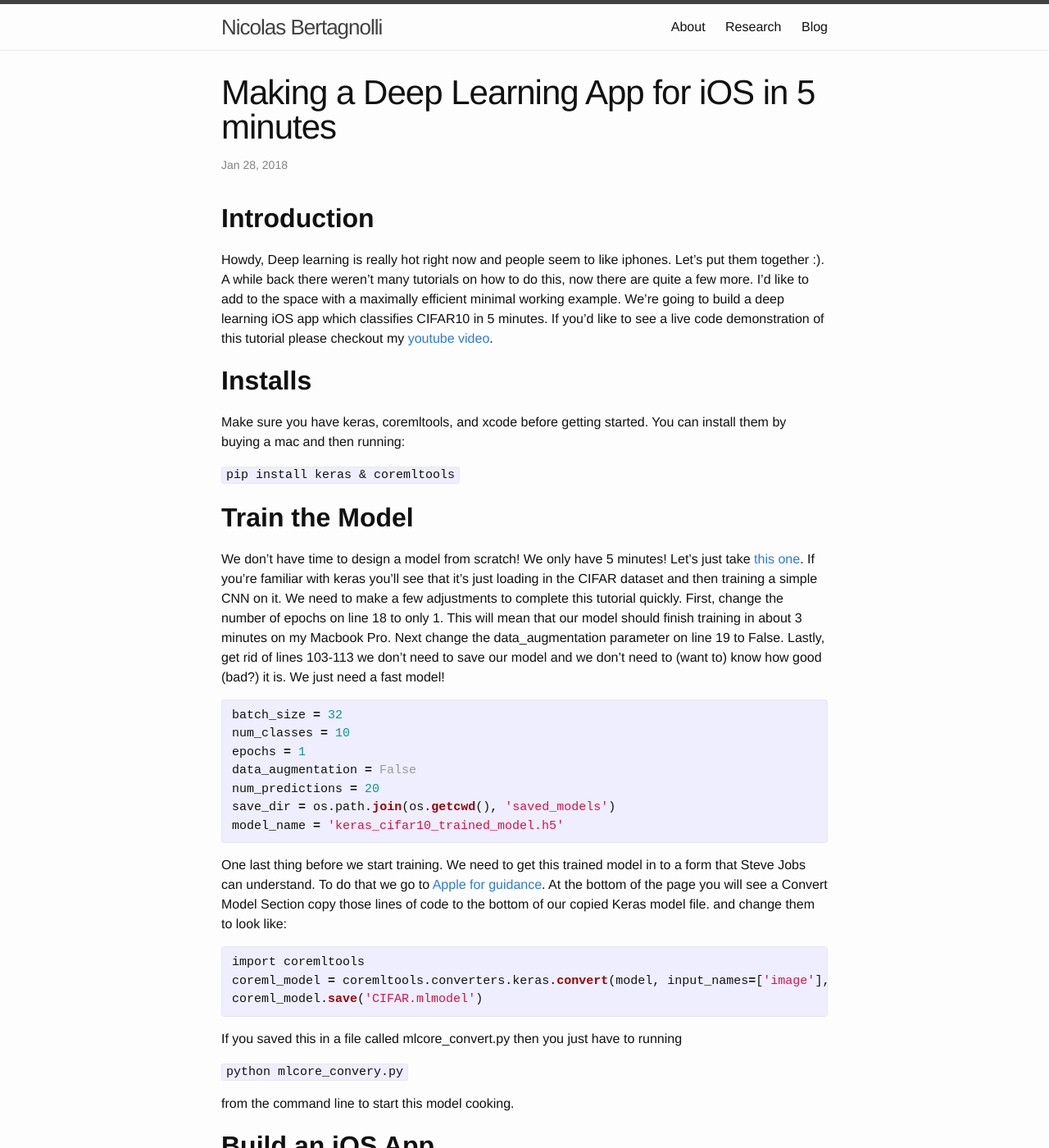
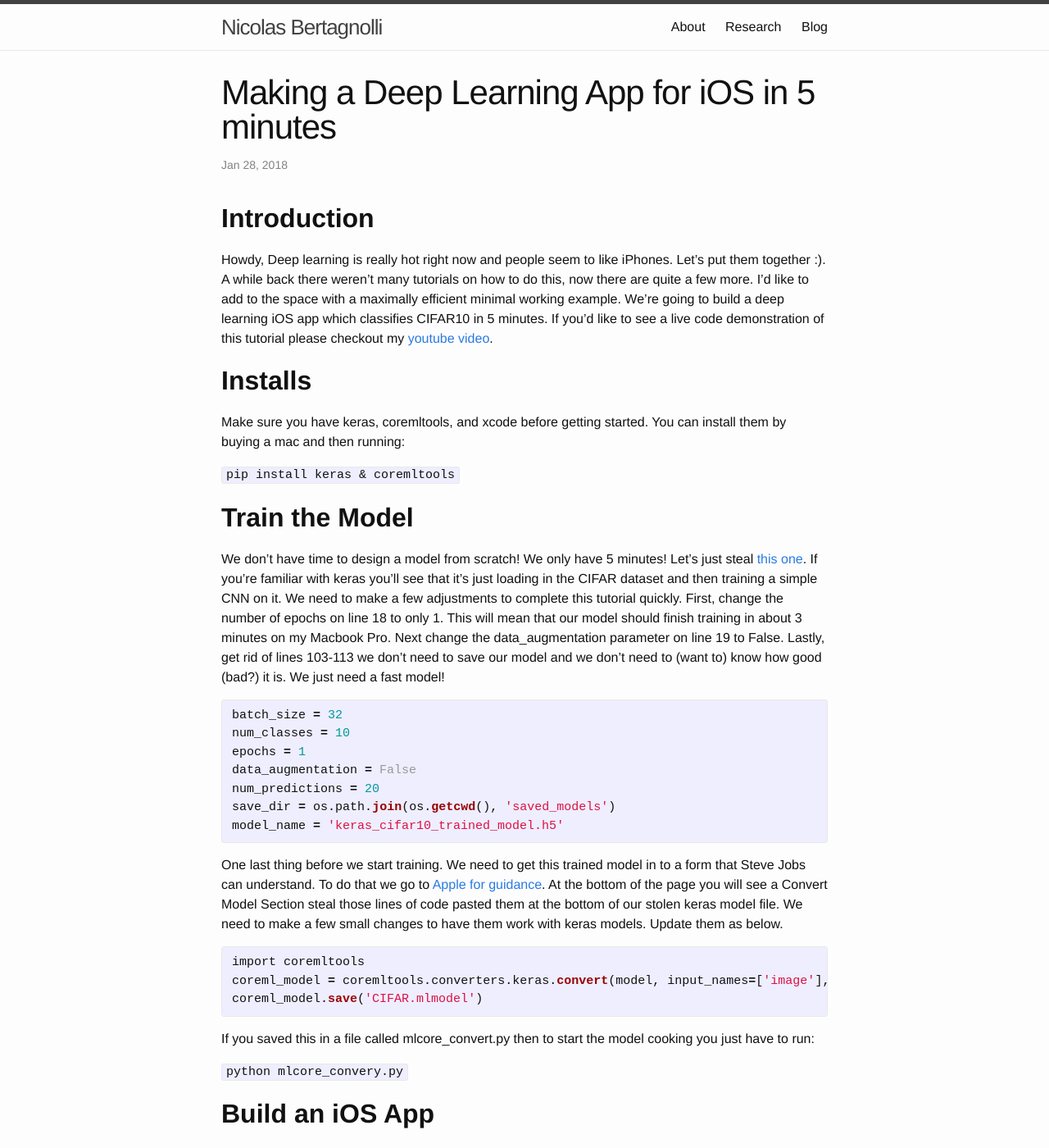
Before and after one commit to nbertagnolli/nbertagnolli.github.io, a Jekyll site: the page built from _posts/2018-01-28-5-minute-deep-learning-ios-app.md, in a window 1280 px wide and 1400 px high. Shown: the whole window at 82% size. Built offline with Jekyll 4.4.1, drawn with Linux system fonts in a browser that asks for light colours; some of the changed text lies outside the part shown.

Commit message:
Fixed some typos

```diff
--- a/_posts/2018-01-28-5-minute-deep-learning-ios-app.md
+++ b/_posts/2018-01-28-5-minute-deep-learning-ios-app.md
@@ -11,7 +11,7 @@
 </head>
 
 ## **Introduction**
-Howdy, Deep learning is really hot right now and people seem to like iphones.
+Howdy, Deep learning is really hot right now and people seem to like iPhones.
 Let's put them together :).  A while back there weren't many tutorials on how
 to do this, now there are quite a few more.  I'd like to add to the space with
 a maximally efficient minimal working example.  We're going to build a deep learning
@@ -27,7 +27,7 @@
 
 ## **Train the Model**
 We don't have time to design a model from scratch!  We only have 5 minutes!  Let's
-just take <a href="https://github.com/keras-team/keras/blob/master/examples/cifar10_cnn.py">this one</a>.
+just steal <a href="https://github.com/keras-team/keras/blob/master/examples/cifar10_cnn.py">this one</a>.
 If you're familiar with keras you'll see that it's just loading in the CIFAR dataset
 and then training a simple CNN on it.  We need to make a few adjustments to complete
 this tutorial quickly.  First, change the number of epochs on line 18 to only 1.
@@ -48,8 +48,9 @@
 
 One last thing before we start training.  We need to get this trained model in to
 a form that Steve Jobs can understand.  To do that we go to <a href="https://developer.apple.com/documentation/coreml/converting_trained_models_to_core_ml">Apple for guidance</a>.
-At the bottom of the page you will see a Convert Model Section copy those lines of
-code to the bottom of our copied Keras model file. and change them to look like:
+At the bottom of the page you will see a Convert Model Section steal those lines of
+code pasted them at the bottom of our stolen keras model file.  We need to make a few small
+changes to have them work with keras models.  Update them as below.
 
 {% highlight python %}
 import coremltools
@@ -57,11 +58,10 @@
 coreml_model.save('CIFAR.mlmodel')
 {% endhighlight %}
 
-If you saved this in a file called mlcore_convert.py then you just have to running
+If you saved this in a file called mlcore_convert.py then to start the model cooking
+you just have to run:
 
 `python mlcore_convery.py`
-
-from the command line to start this model cooking.
 
 ## **Build an iOS App**
 While our model is simmering let's build an iOS app for classifiying images.  I
@@ -77,7 +77,7 @@
 fancy new Xcode project and we're done with our App!
 
 (Note sometimes Apple likes to change the name of their links for no reason so if
-    the above wget command doesn't work you can also download this xcode project
+    the above wget command doesn't work you can also download this Xcode project
     <a href="https://developer.apple.com/documentation/vision/classifying_images_with_vision_and_core_ml">here</a>)
 
 ## **Fix the Broken Stuff**
@@ -90,13 +90,13 @@
 2. The picture size used in CIFAR is different than that taken by your iPhone.  We
 need to scale the images.
 
-#### **1. Add the model**
+#### **1. Add the Model**
 
 Let's incorporate our new model!  Change line 30 of ImageClassificationViewController.swift to:
 
 `let model = try VNCoreMLModel(for: CIFAR().model)`
 
-Now copy the new model we just trained with Keras to `Vision+ML Example/Model/CIFAR.mlmodel` and link
+Now copy the new model we just trained with keras to `Vision+ML Example/Model/CIFAR.mlmodel` and link
 it using Xcode's build phases.
 
 <figure class="half">
```
Also changed, not shown: other parts of _posts/2018-01-28-5-minute-deep-learning-ios-app.md (+1 -1 lines).
